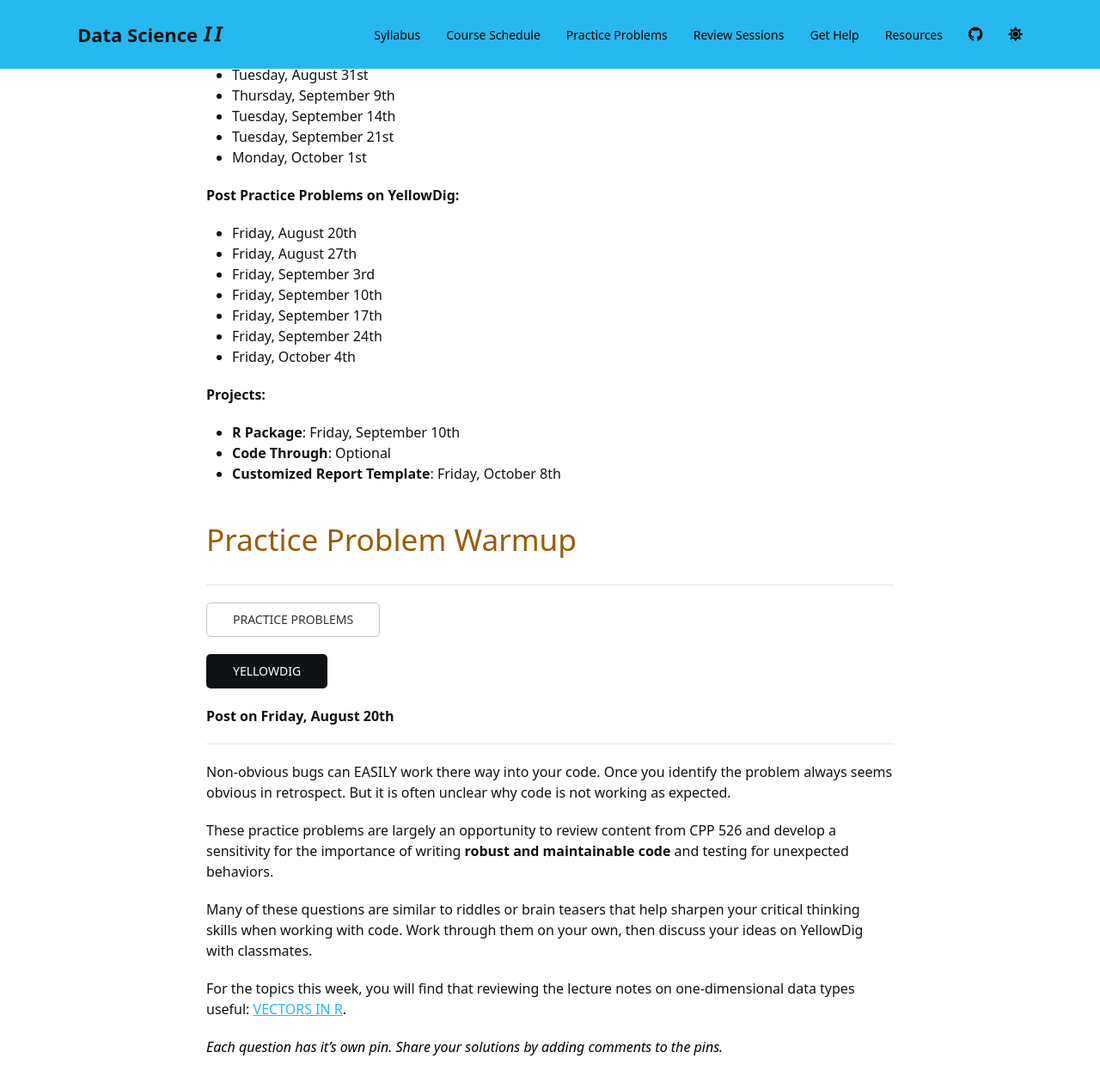
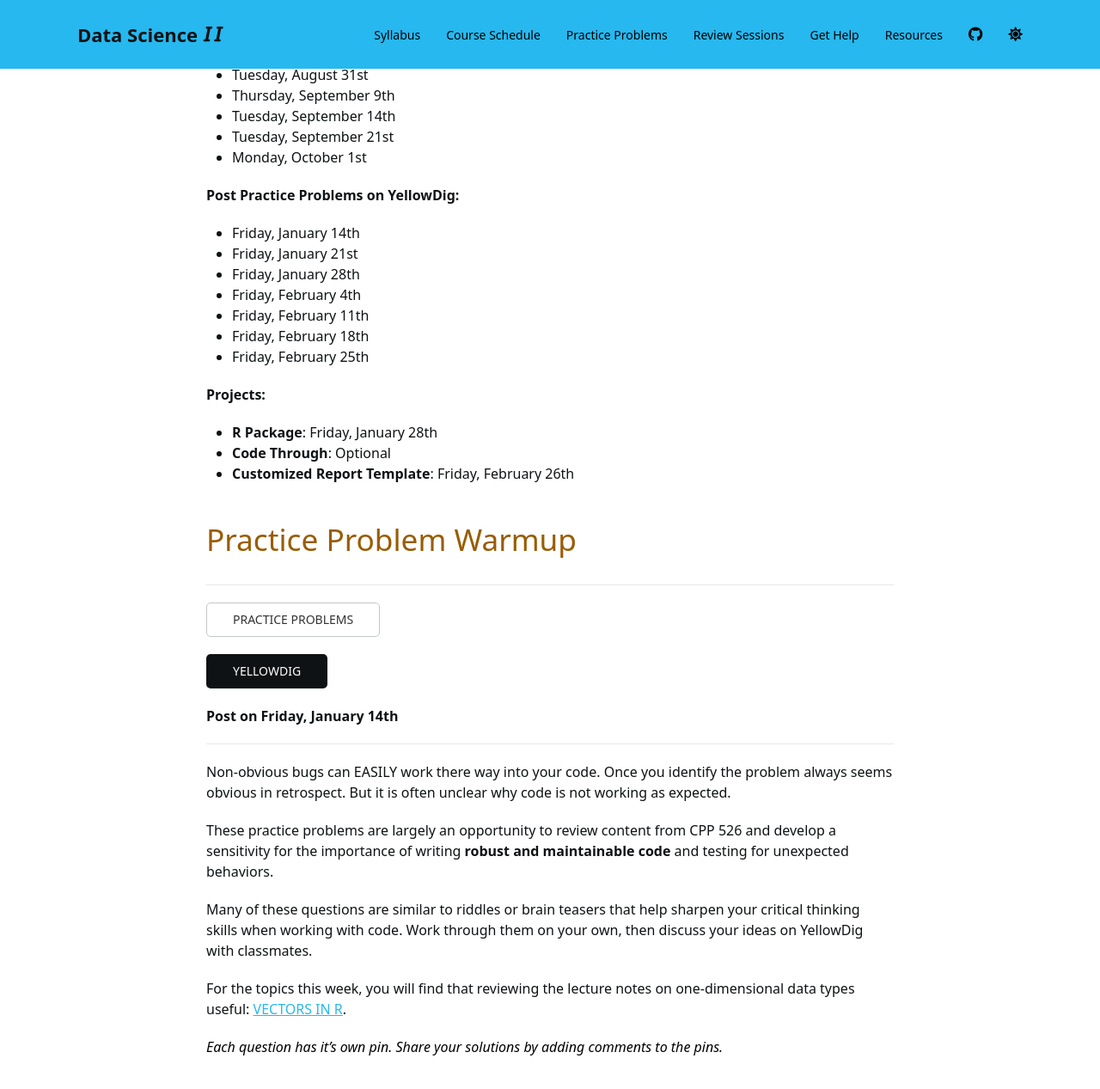
Before and after one commit to Watts-College/cpp-527-spr-2022, a Jekyll site: the page built from schedule.md, in a window 1280 px wide and 1400 px high, scrolled down 1580 px. Shown: the top 1267 px of the window at 86% size. Built offline with Jekyll 4.4.1, drawn with Linux system fonts in a browser that asks for light colours; nearby versions of some CDN libraries; a script bundle is joined from its source files by our own code; library files that are not in the unit come from our copies; a style sheet for code colours, icons or effects is not loaded; some of the changed text lies outside the part shown.

Commit message:
Update schedule.md

```diff
--- a/schedule.md
+++ b/schedule.md
@@ -8,13 +8,13 @@ canvas:
 yellowdig_url: 'https://canvas.asu.edu/courses/99223/assignments/2552420'
 
 yellowdig:
-  post-01: 'Friday, August 20th'
-  post-02: 'Friday, August 27th'
-  post-03: 'Friday, September 3rd'
-  post-04: 'Friday, September 10th'
-  post-05: 'Friday, September 17th'
-  post-06: 'Friday, September 24th'
-  post-07: 'Friday, October 4th'
+  post-01: 'Friday, January 14th'
+  post-02: 'Friday, January 21st'
+  post-03: 'Friday, January 28th'
+  post-04: 'Friday, February 4th'
+  post-05: 'Friday, February 11th'
+  post-06: 'Friday, February 18th'
+  post-07: 'Friday, February 25th'
 
 
 labs:
@@ -27,8 +27,8 @@ labs:
 
 
 projects:
-  r-package:  'Friday, September 10th'
-  report-template:  'Friday, October 8th'
+  r-package:  'Friday, January 28th'
+  report-template:  'Friday, February 26th'
   code-through:  'Optional'
 
 
```
